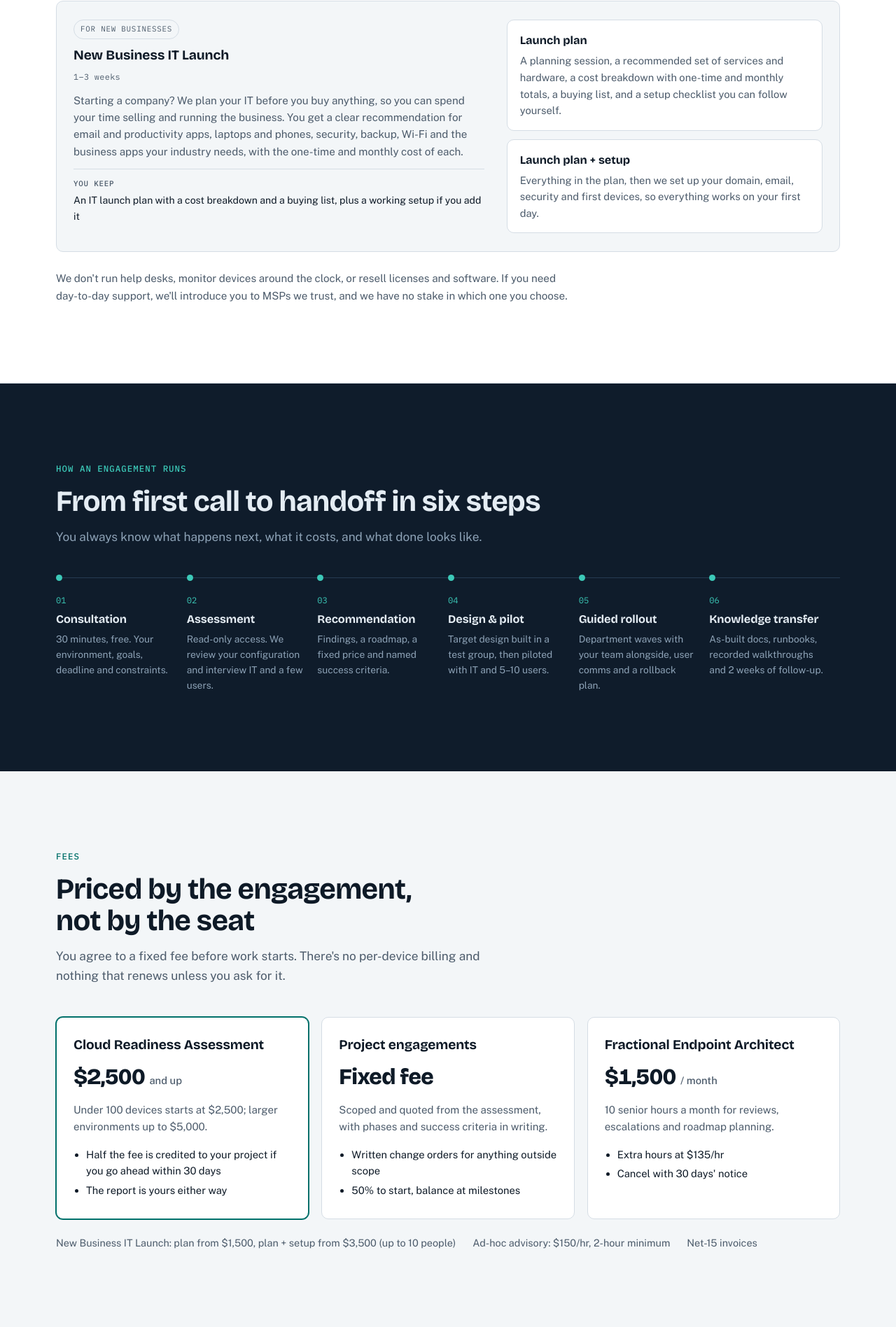
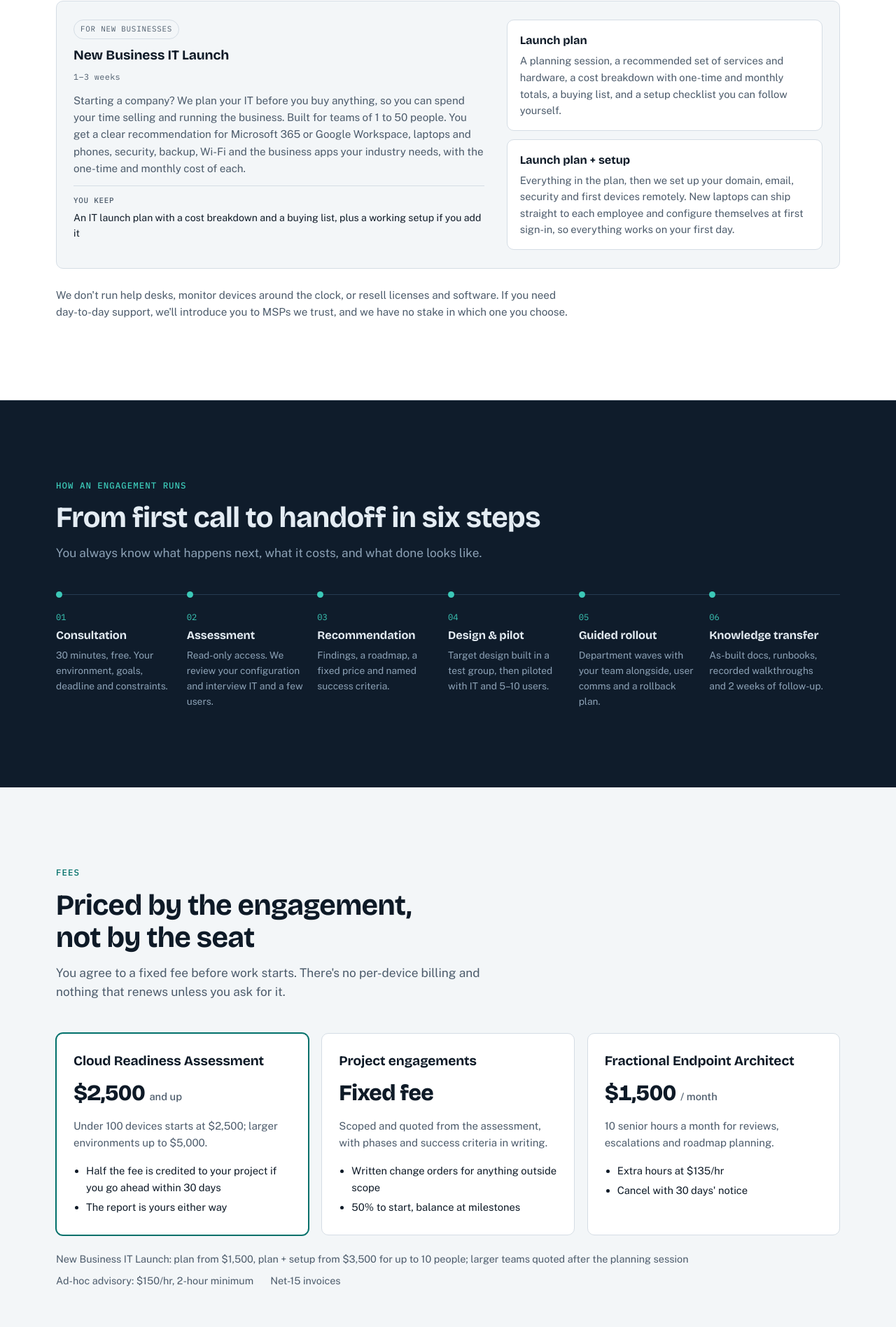
Before and after one commit to mfarese2/pc-pros-consulting, a plain HTML site: page docs/index.html in a window 1280 px wide. Shown: the part 4039-5935 px from the top of the page at 70% size. Drawn offline with nearby package versions, Linux system fonts and the light colour scheme.

Commit message:
Set New Business IT Launch to 1-50 people, remote setup, Microsoft or Google
Co-Authored-By: Claude Opus 5.5 <noreply@anthropic.com>

```diff
--- a/docs/index.html
+++ b/docs/index.html
@@ -466,12 +466,12 @@ footer a:hover{color:var(--ink)}
             <span class="flag quiet">For new businesses</span>
             <h3>New Business IT Launch</h3>
             <span class="len">1–3 weeks</span>
-            <p>Starting a company? We plan your IT before you buy anything, so you can spend your time selling and running the business. You get a clear recommendation for email and productivity apps, laptops and phones, security, backup, Wi-Fi and the business apps your industry needs, with the one-time and monthly cost of each.</p>
+            <p>Starting a company? We plan your IT before you buy anything, so you can spend your time selling and running the business. Built for teams of 1 to 50 people. You get a clear recommendation for Microsoft 365 or Google Workspace, laptops and phones, security, backup, Wi-Fi and the business apps your industry needs, with the one-time and monthly cost of each.</p>
             <p class="out"><b>You keep</b>An IT launch plan with a cost breakdown and a buying list, plus a working setup if you add it</p>
           </div>
           <div class="tiers">
             <div class="tier"><b>Launch plan</b><span>A planning session, a recommended set of services and hardware, a cost breakdown with one-time and monthly totals, a buying list, and a setup checklist you can follow yourself.</span></div>
-            <div class="tier"><b>Launch plan + setup</b><span>Everything in the plan, then we set up your domain, email, security and first devices, so everything works on your first day.</span></div>
+            <div class="tier"><b>Launch plan + setup</b><span>Everything in the plan, then we set up your domain, email, security and first devices remotely. New laptops can ship straight to each employee and configure themselves at first sign-in, so everything works on your first day.</span></div>
           </div>
         </article>
       </div>
@@ -525,7 +525,7 @@ footer a:hover{color:var(--ink)}
         </div>
       </div>
       <div class="terms">
-        <span>New Business IT Launch: plan from $1,500, plan + setup from $3,500 (up to 10 people)</span>
+        <span>New Business IT Launch: plan from $1,500, plan + setup from $3,500 for up to 10 people; larger teams quoted after the planning session</span>
         <span>Ad-hoc advisory: $150/hr, 2-hour minimum</span>
         <span>Net-15 invoices</span>
       </div>
@@ -632,7 +632,7 @@ footer a:hover{color:var(--ink)}
         <details><summary>Do you do the hands-on work, or just write recommendations?</summary><p>Both. We design the solution and build it alongside your team in your tenant. The difference is that the engagement ends, and your people know how it works when it does.</p></details>
         <details><summary>We already have an MSP. Will this cause friction?</summary><p>Usually the opposite. We don't compete for ongoing support, so MSPs often bring us in themselves. They keep day-to-day work, we lead the project, and they inherit a documented environment.</p></details>
         <details><summary>Our Macs aren't managed at all. Where do we start?</summary><p>We set up Jamf Pro and Apple Business Manager so new and existing Macs enroll automatically, then apply encryption, patching and security settings. Next we connect Jamf to Entra ID, so Mac users sign in with their Microsoft account and only compliant Macs reach company apps. If you're also moving Windows devices from hybrid join to the cloud, the Macs follow the same plan and timeline.</p></details>
-        <details><summary>We're just starting our business. Is this for us?</summary><p>Yes. The New Business IT Launch is built for companies that haven't set up IT yet. We recommend what to buy and what to skip, give you the one-time and monthly cost of each item, and can set it all up so it's ready on your first day. We don't resell hardware or licenses, so the recommendations are based only on what your business needs.</p></details>
+        <details><summary>We're just starting our business. Is this for us?</summary><p>Yes. The New Business IT Launch is built for companies of 1 to 50 people that haven't set up IT yet. We recommend what to buy and what to skip, whether you run on Microsoft 365 or Google Workspace, and give you the one-time and monthly cost of each item. We can also set it all up remotely so it's ready on your first day. We don't resell hardware or licenses, so the recommendations are based only on what your business needs.</p></details>
         <details><summary>Do we need to replace our laptops?</summary><p>Usually not. Most Windows 10 and 11 devices can move from hybrid join to Entra-only in place. The assessment flags any hardware that can't.</p></details>
         <details><summary>Will staff be offline during the move?</summary><p>No. We migrate in waves, one department at a time, after a pilot with IT and a few volunteers. Users hear from us a week and a day before their wave, and every wave has a rollback plan.</p></details>
         <details><summary>Do you work on-site or remotely?</summary><p>Most work is remote, so we take clients anywhere in the US. We're based in Greater Boston for workshops or kickoffs in person.</p></details>
```
Also changed, not shown: index.html (+4 -4 lines).
